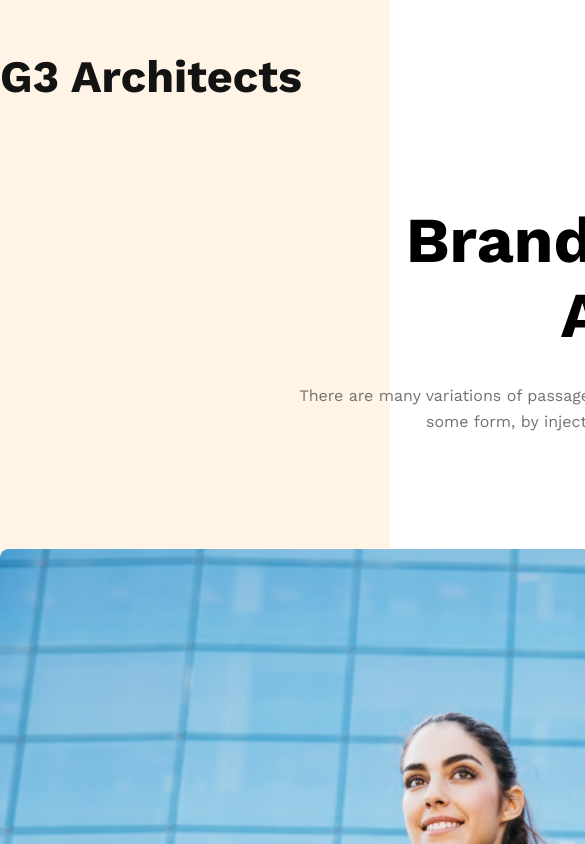
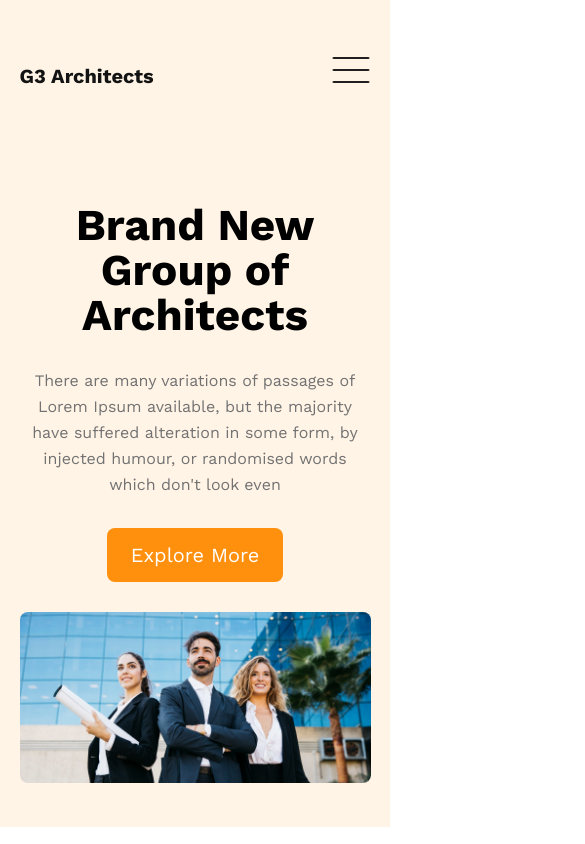
Before and after one commit to rezverayhan/g3-architects, a plain HTML site: page index.html in a window 390 px wide. Shown: the top 844 px of the page, 585 px wide, since content can reach past the window. Drawn offline with nearby package versions, Linux system fonts and the light colour scheme; files whose address does not match are found by name.

Commit message:
Responsive

```diff
--- a/asst/css/responsive.css
+++ b/asst/css/responsive.css
@@ -0,0 +1,50 @@
+/* ! Mobile Device CSS design  */
+@media (max-width: 576px) {
+  h1,
+  h2 {
+    font-size: 44px;
+    line-height: 45px;
+  }
+  h3 {
+    font-size: 25px;
+    line-height: 30px;
+  }
+
+  .container {
+    width: 90%;
+    margin: 0 auto;
+  }
+  /* Header Design  */
+  .header-top {
+    /* display: none; */
+  }
+  .header-top .logo {
+    font-weight: 700;
+    font-size: 20px;
+    line-height: 53px;
+  }
+  .header-top nav {
+    display: none;
+  }
+  .mobile-menu {
+    display: block;
+  }
+  .mobile-menu img {
+    width: 40px;
+    height: 40px;
+  }
+  .header-hero .hero-title {
+    width: 100%;
+    margin: 0 auto;
+    text-align: center;
+  }
+
+  /* Features Section Design */
+  .features {
+    display: grid;
+    grid-template-columns: 1fr;
+    grid-columns: reves
+    margin-top: 87px;
+    align-items: center;
+  }
+}
--- a/asst/css/style.css
+++ b/asst/css/style.css
@@ -94,6 +94,9 @@ header {
 
 .header-top nav ul li a:hover {
   color: #ff900e;
+}
+.mobile-menu {
+  display: none;
 }
 .header-hero {
   margin: 100px 0 0 0;
--- a/index.html
+++ b/index.html
@@ -22,6 +22,9 @@
               <li><a href="#">Login</a></li>
             </ul>
           </nav>
+          <div class="mobile-menu">
+            <img src="./asst/images/icons/menu.png" alt="" />
+          </div>
         </div>
         <div class="header-hero">
           <div class="hero-title">
```
Also changed, not shown: asst/images/icons/menu.png (added).
